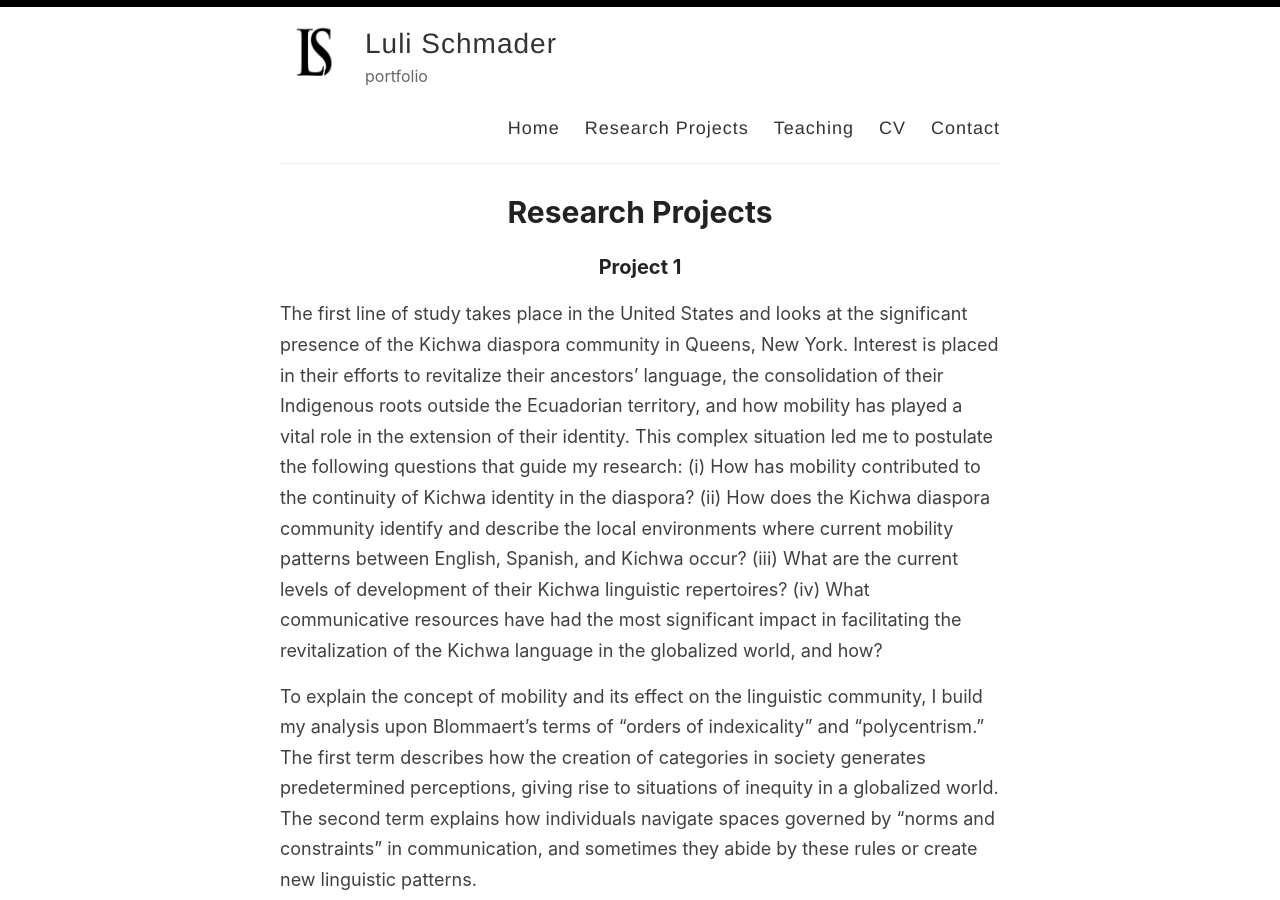
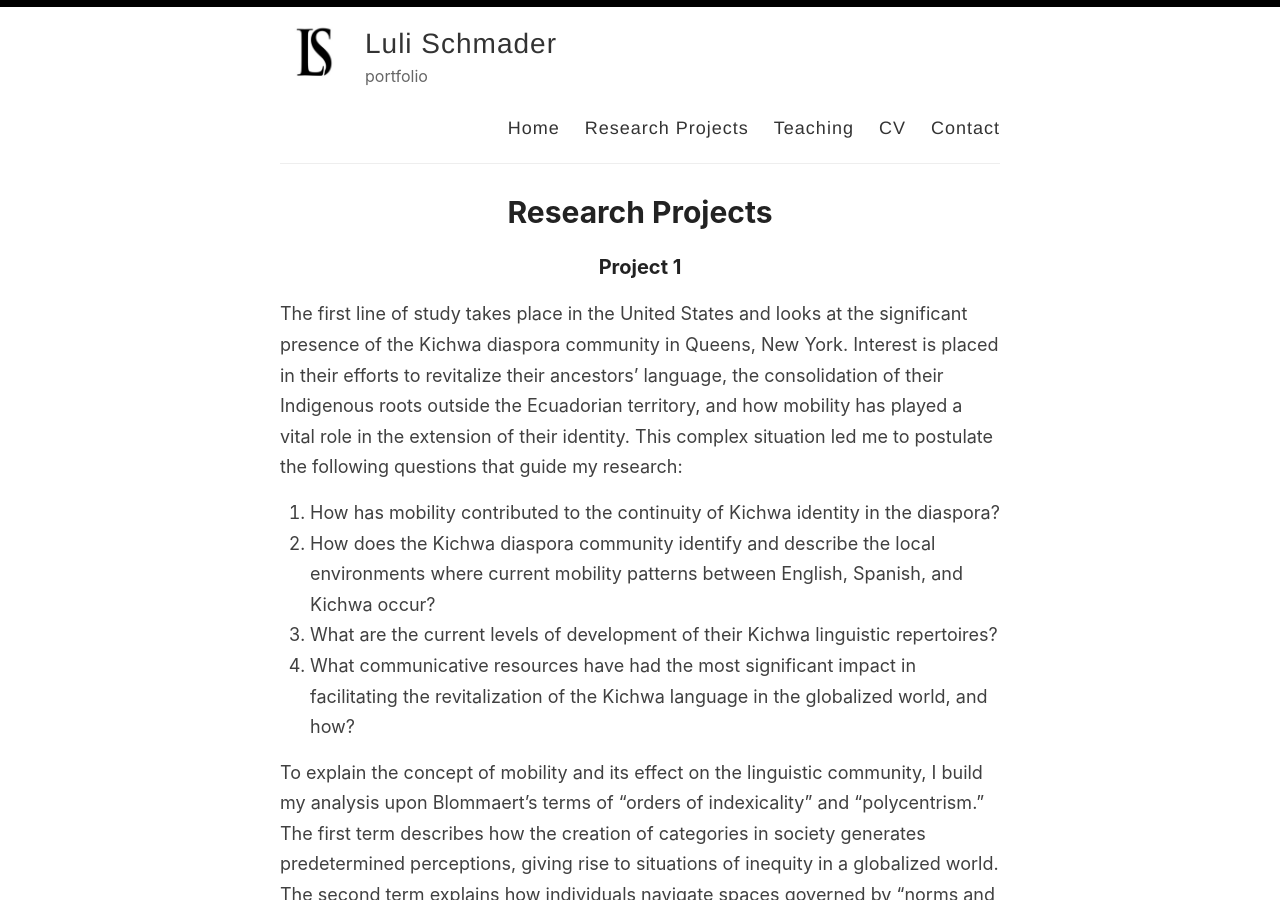
Before and after one commit to lulischmader/lulischmader.github.io, a Jekyll site: the page built from _pages/research-projects.md, in a window 1280 px wide and 900 px high. Built offline with Jekyll 4.4.1, drawn with Linux system fonts in a browser that asks for light colours.

Commit message:
Update research-projects.md

```diff
--- a/_pages/research-projects.md
+++ b/_pages/research-projects.md
@@ -7,9 +7,11 @@ permalink: /research-projects/
 ### **Project 1**
 
 > The first line of study takes place in the United States and looks at the significant presence of the Kichwa diaspora community in Queens, New York. Interest is placed in their efforts to revitalize their ancestors’ language, the consolidation of their Indigenous roots outside the Ecuadorian territory, and how mobility has played a vital role in the extension of their identity. This complex situation led me to postulate the following questions that guide my research:
-(i) How has mobility contributed to the continuity of Kichwa identity in the diaspora?
-(ii) How does the Kichwa diaspora community identify and describe the local environments where current mobility patterns between English, Spanish, and Kichwa occur?
-(iii) What are the current levels of development of their Kichwa linguistic repertoires? (iv) What communicative resources have had the most significant impact in facilitating the revitalization of the Kichwa language in the globalized world, and how?
+>
+1. How has mobility contributed to the continuity of Kichwa identity in the diaspora?
+2. How does the Kichwa diaspora community identify and describe the local environments where current mobility patterns between English, Spanish, and Kichwa occur?
+3. What are the current levels of development of their Kichwa linguistic repertoires?
+4. What communicative resources have had the most significant impact in facilitating the revitalization of the Kichwa language in the globalized world, and how?
 
 > To explain the concept of mobility and its effect on the linguistic community, I build my analysis upon Blommaert’s terms of "orders of indexicality" and "polycentrism." The first term describes how the creation of categories in society generates predetermined perceptions, giving rise to situations of inequity in a globalized world. The second term explains how individuals navigate spaces governed by "norms and constraints" in communication, and sometimes they abide by these rules or create new linguistic patterns.
 
```
